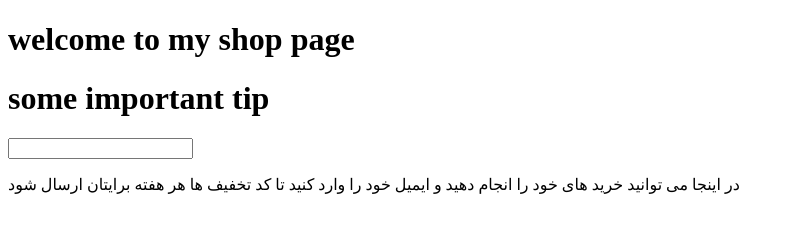
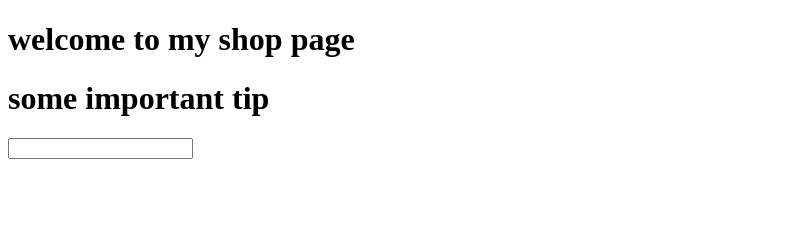
Before and after one commit to Alimoradi87/project, a plain HTML site: page shop.html in a window 1280 px wide. Shown: the whole page, without its empty margins (0-794 px from the left). Drawn offline with Linux system fonts and the light colour scheme.

```diff
--- a/shop.html
+++ b/shop.html
@@ -10,6 +10,6 @@
     <h1>welcome to my shop page</h1>
     <h1>some important tip</h1>
     <input type="text">
-    <p>در اینجا می توانید خرید های خود را انجام دهید و ایمیل خود را وارد کنید تا  کد تخفیف ها هر هفته برایتان ارسال شود</p>
+
 </body>
 </html>
```
